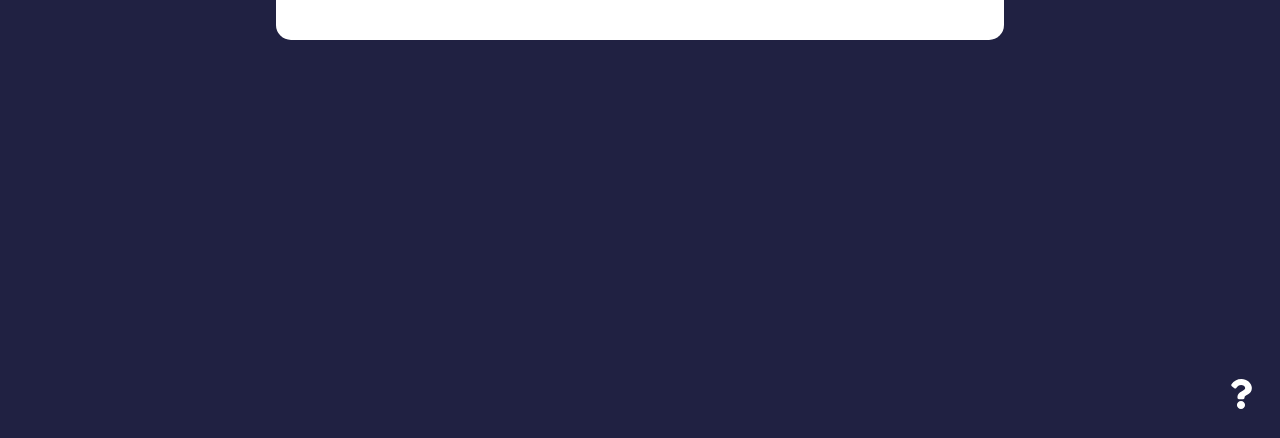
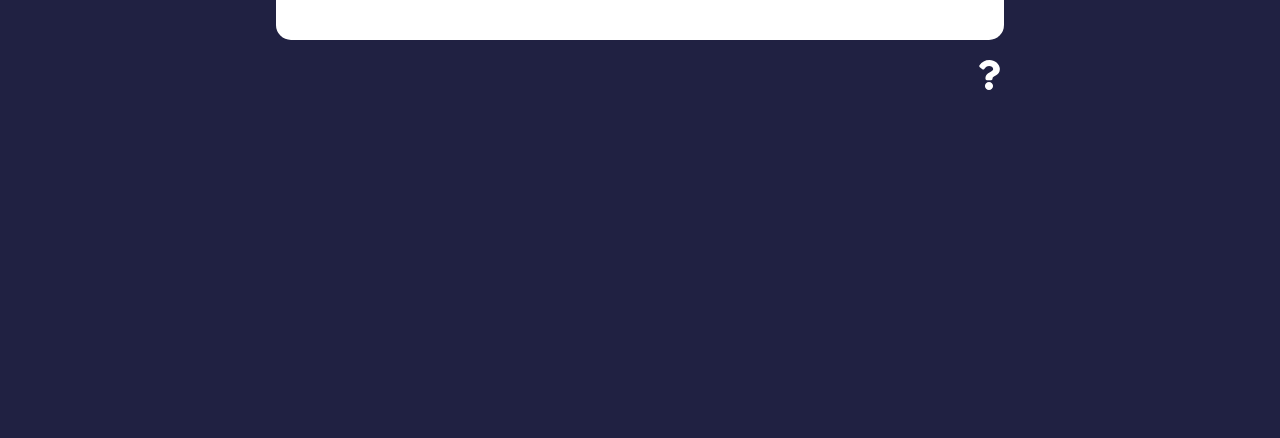
Before and after one commit to tirsop/Feeback-UI, a React (Create React App) app: page /about in a window 1280 px wide. Shown: the part 359-797 px from the top of the page. Built offline with nearby package versions, Linux system fonts and the light colour scheme.

Commit message:
change about icon position

```diff
--- a/src/index.css
+++ b/src/index.css
@@ -189,12 +189,12 @@ input:focus {
 /* FIX: Remove position: absolute to keep about icon at the bottom of the
  * document */
 .about-link {
-  /* display: flex; */
-  /* justify-content: flex-end; */
-  position: fixed;
+  display: flex;
+  justify-content: flex-end;
+  /* position: fixed;
   bottom: 0;
   right: 0;
-  padding: 24px;
+  padding: 24px; */
 }
 
 /* FIX: Remove position: absolute to keep about icon at the bottom of the
```
